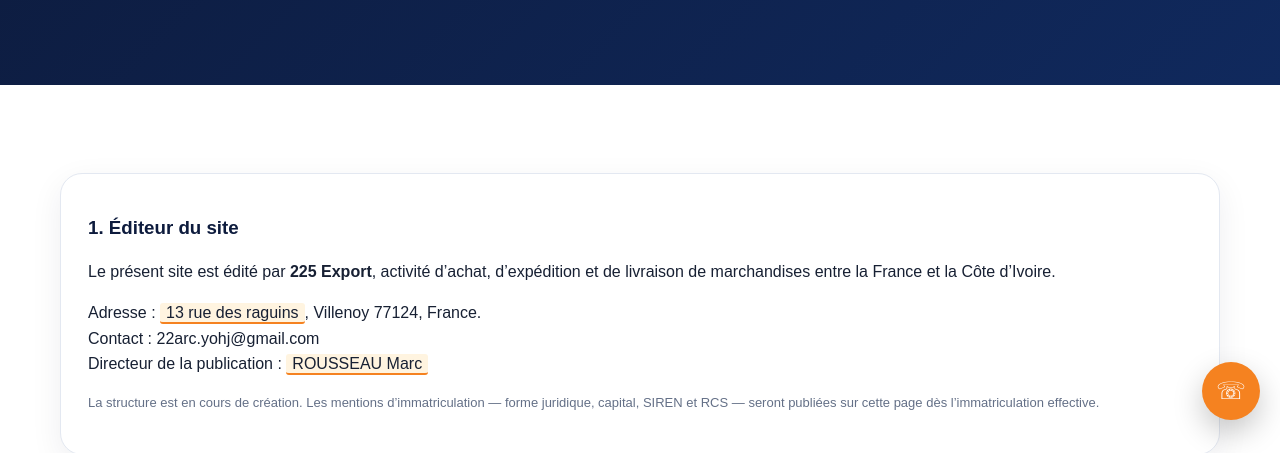
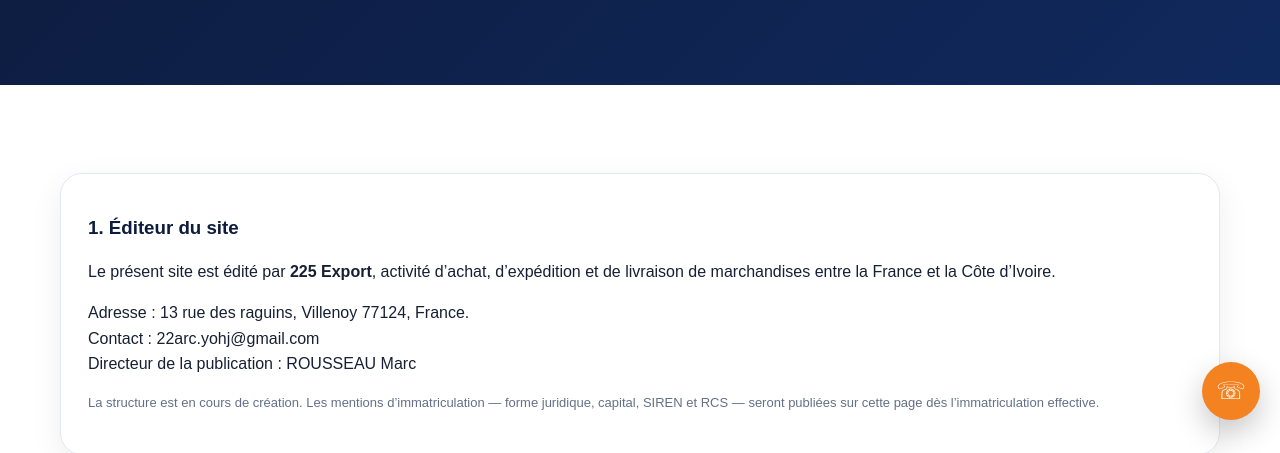
Before and after one commit to 22arc-YOHJ/225-Export, a plain HTML site: page mentions-legales.html in a window 1280 px wide. Shown: the part 360-813 px from the top of the page. Drawn offline with Linux system fonts and the light colour scheme.

```diff
--- a/mentions-legales.html
+++ b/mentions-legales.html
@@ -35,9 +35,9 @@
 
 <div class="card" style="margin-bottom:18px"><h3>1. Éditeur du site</h3>
 <p>Le présent site est édité par <strong>225 Export</strong>, activité d’achat, d’expédition et de livraison de marchandises entre la France et la Côte d’Ivoire.</p>
-<p>Adresse : <span style="background:#FFF4E0;border-bottom:2px solid var(--orange);padding:1px 6px;border-radius:3px">13 rue des raguins</span>, Villenoy 77124, France.<br>
+<p>Adresse : 13 rue des raguins, Villenoy 77124, France.<br>
 Contact : 22arc.yohj@gmail.com<br>
-Directeur de la publication : <span style="background:#FFF4E0;border-bottom:2px solid var(--orange);padding:1px 6px;border-radius:3px">ROUSSEAU Marc</span></p>
+Directeur de la publication : ROUSSEAU Marc
 <p class="notice">La structure est en cours de création. Les mentions d’immatriculation — forme juridique, capital, SIREN et RCS — seront publiées sur cette page dès l’immatriculation effective.</p>
 </div>
 
```
